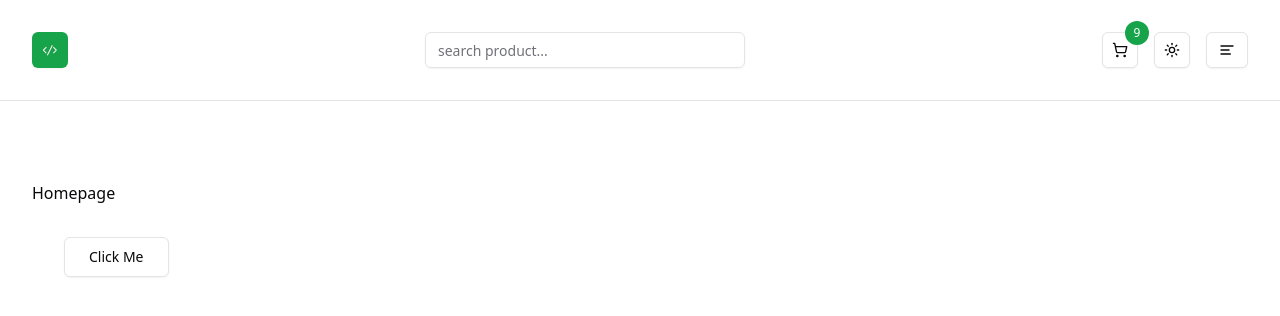
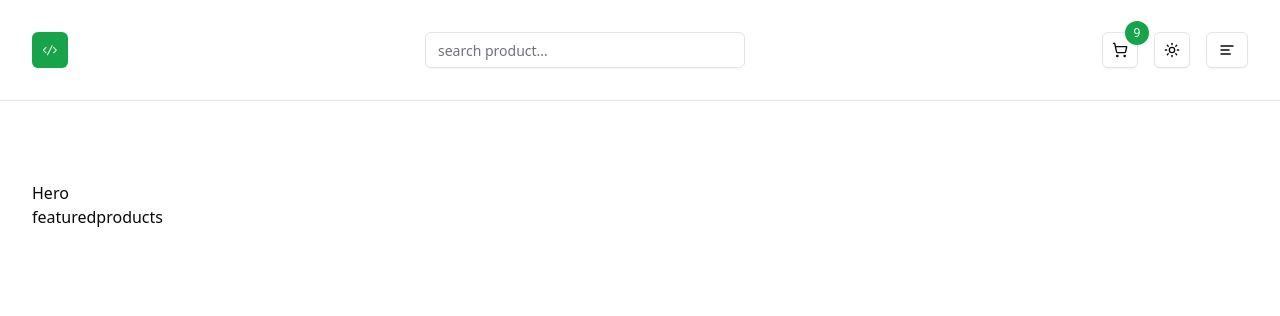
Before and after one commit to jls777/nextjs-store-demo, a Next.js app: page / in a window 1280 px wide. Shown: the top 316 px of the page. Built offline with nearby package versions, Linux system fonts and the light colour scheme.

Commit message:
added components

```diff
--- a/app/page.tsx
+++ b/app/page.tsx
@@ -1,13 +1,12 @@
-import { Button } from "@/components/ui/button";
+import FeaturedProducts from "@/components/home/FeaturedProduct";
+import Hero from "@/components/home/Hero";
 
 function HomePage() {
   return (
-    <div>
-      <div>Homepage</div>
-      <Button variant="outline" size="lg" className="capitalize m-8">
-        click me
-      </Button>
-    </div>
+    <>
+      <Hero />
+      <FeaturedProducts />
+    </>
   );
 }
 
--- /dev/null
+++ b/components/global/EmptyList.tsx
@@ -0,0 +1,5 @@
+function EmptyList() {
+  return <div>emptylist</div>;
+}
+
+export default EmptyList;
--- /dev/null
+++ b/components/global/LoadingContainer.tsx
@@ -0,0 +1,5 @@
+function LoadingContainer() {
+  return <div>loadingcontainer</div>;
+}
+
+export default LoadingContainer;
--- /dev/null
+++ b/components/global/SectionTitle.tsx
@@ -0,0 +1,5 @@
+function SectionTitle() {
+  return <div>sectiontitle</div>;
+}
+
+export default SectionTitle;
--- /dev/null
+++ b/components/home/FeaturedProduct.tsx
@@ -0,0 +1,5 @@
+function FeaturedProducts() {
+  return <div>featuredproducts</div>;
+}
+
+export default FeaturedProducts;
--- /dev/null
+++ b/components/home/Hero.tsx
@@ -0,0 +1,5 @@
+function Hero() {
+  return <div>Hero</div>;
+}
+
+export default Hero;
--- /dev/null
+++ b/components/home/HeroCarousel.tsx
@@ -0,0 +1,5 @@
+function HeroCarousel() {
+  return <div>hero carousel</div>;
+}
+
+export default HeroCarousel;
--- /dev/null
+++ b/components/products/FavoriteToggleButton.tsx
@@ -0,0 +1,5 @@
+function FavoriteToggleButton() {
+  return <div>favorite toggle button</div>;
+}
+
+export default FavoriteToggleButton;
--- /dev/null
+++ b/components/products/FavoriteToggleForm.tsx
@@ -0,0 +1,5 @@
+function FavoriteToggleForm() {
+  return <div>favoritetoggleform</div>;
+}
+
+export default FavoriteToggleForm;
--- /dev/null
+++ b/components/products/ProductsContainer.tsx
@@ -0,0 +1,5 @@
+function ProductsContainer() {
+  return <div>productscontainer</div>;
+}
+
+export default ProductsContainer;
--- /dev/null
+++ b/components/products/ProductsGrid.tsx
@@ -0,0 +1,5 @@
+function ProductsGrid() {
+  return <div>productsgrid</div>;
+}
+
+export default ProductsGrid;
--- /dev/null
+++ b/components/products/ProductsList.tsx
@@ -0,0 +1,5 @@
+function ProductsList() {
+  return <div>productslist</div>;
+}
+
+export default ProductsList;
```
